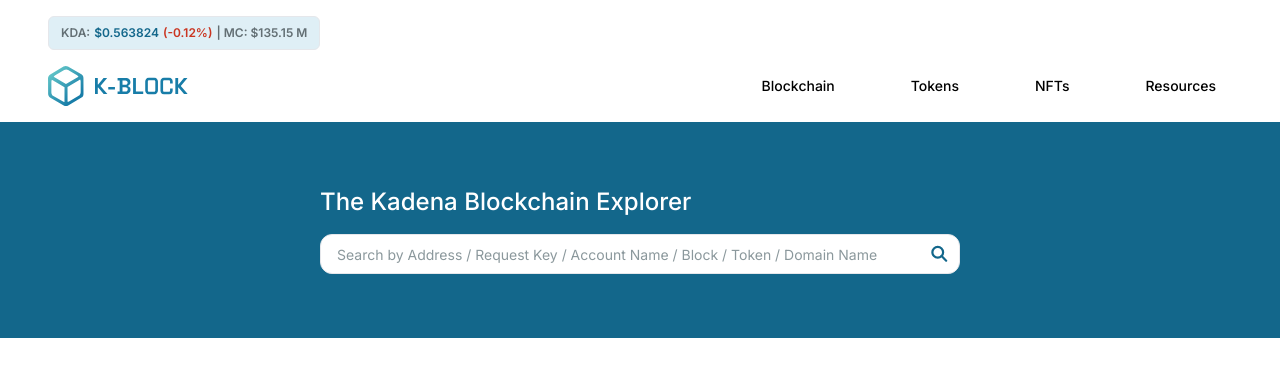
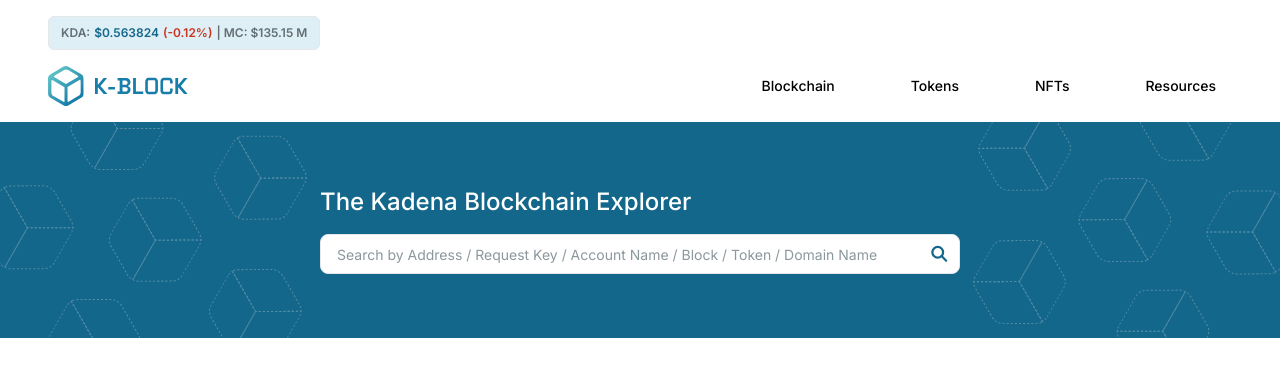
Before and after one commit to techfleetworks/k-block-app, a Next.js app: page / in a window 1280 px wide. Shown: the top 376 px of the page. Built offline with nearby package versions, Linux system fonts and the light colour scheme.

Commit message:
add boxes in search section

```diff
--- a/src/components/common/navbar/index.jsx
+++ b/src/components/common/navbar/index.jsx
@@ -33,8 +33,8 @@ const Navbar = () => {
         variant="outline"
         className="mb-4 rounded-[6px] px-3 py-2 flex w-fit gap-1 bg-primary-b-100"
       >
-        <span className="text-neutral-n-500"> KDA: </span>{' '}
-        <span className="text-primary-b-500"> $0.563824 </span>{' '}
+        <span className="text-neutral-n-500"> KDA: </span>
+        <span className="text-primary-b-500"> $0.563824 </span>
         <span className="text-semantic-r-500">(-0.12%)</span>
         <span className="text-neutral-n-500"> | MC: $135.15 M</span>
       </Badge>
--- a/src/components/common/searchbar/index.jsx
+++ b/src/components/common/searchbar/index.jsx
@@ -3,11 +3,19 @@ import { Label } from '@/components/ui/label';
 import { Input } from '@/components/ui/input';
 import Image from 'next/image';
 import Search from '@/assets/search.svg';
+import Boxes from '@/assets/boxes.svg';
 
 const SearchBar = () => {
   return (
-    <div className="flex justify-center py-16 bg-primary-b-500">
-      <div className="flex flex-col w-full md:w-2/4 justify-center items-center gap-4">
+    <div className="flex justify-center py-16 bg-primary-b-500 relative">
+      <Image
+        src={Boxes}
+        width={320}
+        height={320}
+        alt="boxes"
+        className="absolute left-0 top-0 overflow-hidden"
+      />
+      <div className="flex flex-col w-full md:w-2/4 justify-center items-center gap-4 z-10">
         <Label
           htmlFor="search"
           className="text-white text-2xl font-medium self-start"
@@ -19,7 +27,7 @@ const SearchBar = () => {
             type="text"
             id="search"
             placeholder="Search by Address / Request Key / Account Name / Block / Token / Domain Name"
-            className="pl-4 pr-10 py-2 text-neutral-n-400 rounded-xl"
+            className="pl-4 pr-10 py-2 text-neutral-n-400 rounded-[8px]"
           />
           <Image
             src={Search}
@@ -30,6 +38,13 @@ const SearchBar = () => {
           />
         </div>
       </div>
+      <Image
+        src={Boxes}
+        width={320}
+        height={320}
+        alt="boxes"
+        className="absolute right-0 top-0 rotate-180"
+      />
     </div>
   );
 };
```
Also changed, not shown: src/assets/boxes.svg (added).
